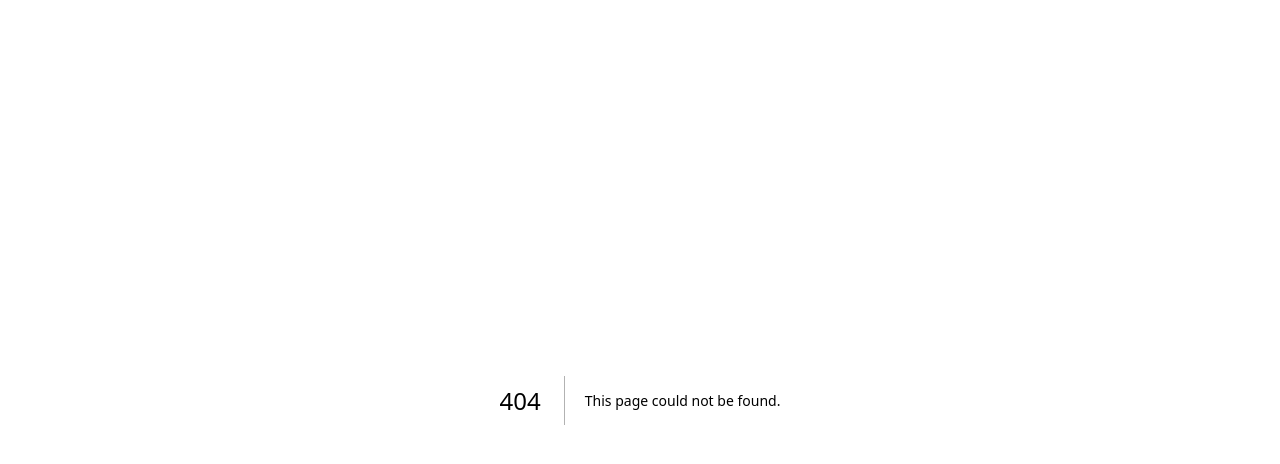
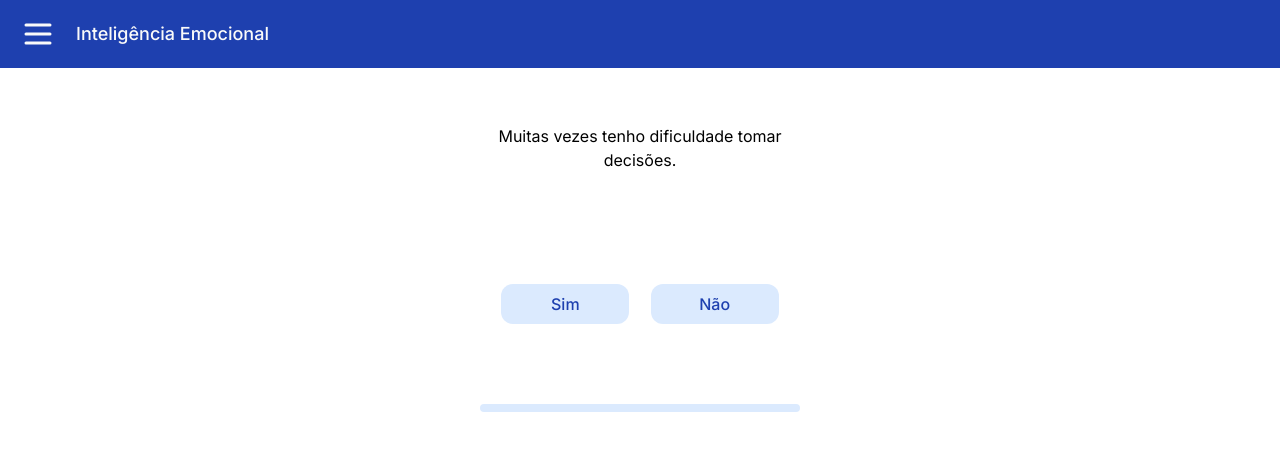
Before and after one commit to facsenacdf-2024/soft-skills-app, a Next.js app: page /quiz/inteligencia-emocional/iniciar in a window 1280 px wide. Before the commit this address had no page. Shown: the top 464 px of the page. Built offline with nearby package versions, Linux system fonts and the light colour scheme.

Commit message:
refactor: dynamic show questions

```diff
--- /dev/null
+++ b/src/app/quiz/[slug]/iniciar/page.tsx
@@ -0,0 +1,78 @@
+'use client'
+import { useState } from "react";
+import { redirect } from "next/navigation";
+import Button from "@/components/button";
+import Header from "@/components/header";
+import quizzes from "../../../quizzes.json"; // importando o json com as perguntas
+
+
+export default function Page({ params }: Readonly<{ params: { slug: string } }>) {
+  const quiz = quizzes.find((c: any) => c.slug === params.slug) // Busca o quiz pelo slug
+
+  // Numero da questão, deve começar em 0
+  const [count, setCount] = useState<number>(0)
+
+  // Pontos iniciais equivalente ao total de perguntas
+  const [points, setPoints] = useState<number>(quiz?.questions.length!)
+
+  if (!quiz) {
+    return redirect('/')
+  }
+
+  function nextQuestion() { setCount(count + 1) }
+
+  function subtractPoints() { setPoints(points - 1) }
+
+  function storePoints() {
+    const lastPoints = points || 0
+    let storedResults = JSON.parse(localStorage.getItem("lastPoints") ?? "[]")
+    const quizResultIndex = storedResults.findIndex((result: LastPoints) => result.qID === quiz?.id)
+
+    // Se o quiz ja tiver sido respondido, substitui os pontos
+    if (quizResultIndex >= 0) {
+      storedResults[quizResultIndex].lastPoints = lastPoints
+    } else {
+      storedResults.push({ qID: quiz?.id, lastPoints: lastPoints })
+    }
+
+    localStorage.setItem("lastPoints", JSON.stringify(storedResults))
+  }
+
+  // Ao terminar o quiz, salva os pontos e redireciona para o resultado
+  if (count === quiz.questions.length) {
+    storePoints()
+    redirect(`/quiz/${quiz.slug}/resultados`)
+  }
+
+  return (
+    <>
+      <Header page={quiz.title} />
+
+      <div className="max-w-xs mx-auto my-14 text-center">
+        <p className="h-20">
+          {quiz.questions[count].question}
+        </p>
+
+        <div className="flex justify-evenly items-center my-20">
+          <Button // a cada "sim" pontuação perde 1
+            title="Sim"
+            func={() => {
+              nextQuestion()
+              subtractPoints()
+            }}
+          />
+          <Button // a cada "não" pontuação permanece a mesma
+            title="Não"
+            func={() => {
+              nextQuestion()
+            }}
+          />
+        </div>
+        <div className="w-full h-2 bg-blue-100 rounded-full">
+          <div className="bg-blue-800 h-2 rounded-full duration-300" style={{ width: `${(100 * count) / quiz.questions.length}%` }}></div>
+        </div>
+      </div>
+    </>
+  )
+
+}
```
